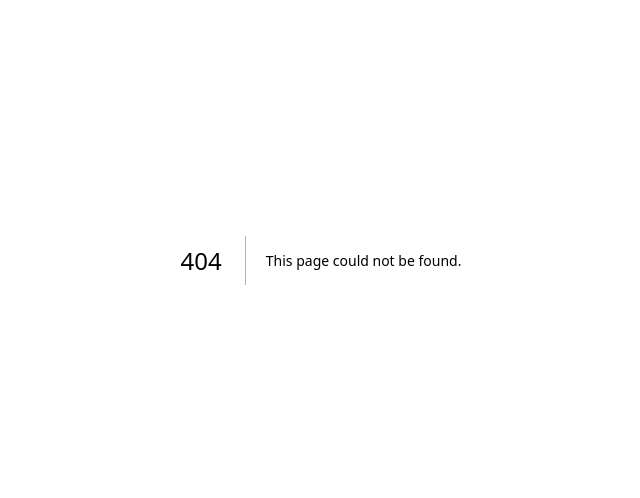
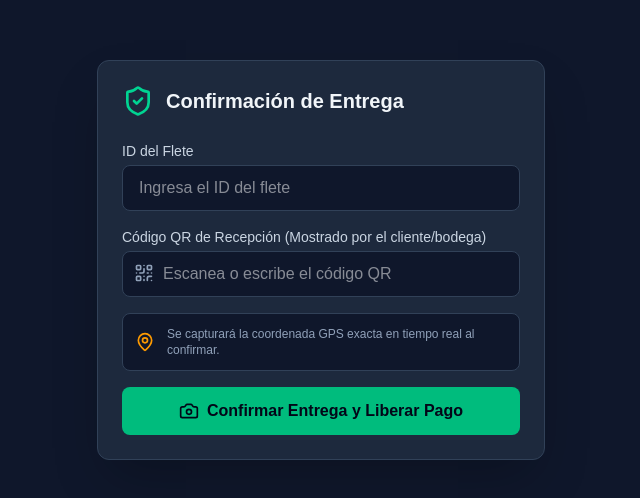
Before and after one commit to donovan-hue/mamalones, a Next.js app: page /entrega in a window 1280 px wide. Before the commit this address had no page. Shown: the part 140-638 px from the top of the page, without its empty margins (319-959 px from the left). Built offline with nearby package versions, Linux system fonts and the light colour scheme; no server answers.

Commit message:
feat: pantalla de confirmacion por QR agregada

```diff
--- /dev/null
+++ b/src/app/entrega/page.tsx
@@ -0,0 +1,145 @@
+"use client";
+
+import { useState } from "react";
+import { QrCode, Camera, CheckCircle2, ShieldCheck, MapPin } from "lucide-react";
+import { supabase } from "@/lib/supabase";
+
+export default function EscaneoEntrega() {
+  const [freightId, setFreightId] = useState("");
+  const [scannedQr, setScannedQr] = useState("");
+  const [loading, setLoading] = useState(false);
+  const [success, setSuccess] = useState(false);
+
+  const handleConfirmDelivery = async (e: React.FormEvent) => {
+    e.preventDefault();
+    setLoading(true);
+
+    navigator.geolocation.getCurrentPosition(
+      async (position) => {
+        const lat = position.coords.latitude;
+        const lng = position.coords.longitude;
+
+        const { data: freight, error: freightError } = await supabase
+          .from("freights")
+          .select("id, delivery_qr_code")
+          .eq("id", freightId)
+          .single();
+
+        if (freightError || !freight) {
+          alert("Error: Flete no encontrado");
+          setLoading(false);
+          return;
+        }
+
+        if (freight.delivery_qr_code !== scannedQr) {
+          alert("🚨 Código QR Incorrecto. El QR no corresponde a este pedido.");
+          setLoading(false);
+          return;
+        }
+
+        await supabase.from("freight_evidences").insert([
+          {
+            freight_id: freightId,
+            uploader_id: "00000000-0000-0000-0000-000000000000",
+            evidence_type: "delivery_qr_scan",
+            image_url: "https://ejemplo.com/evidencia_qr.jpg",
+            captured_lat: lat,
+            captured_lng: lng,
+          },
+        ]);
+
+        await supabase
+          .from("freights")
+          .update({ status: "completed" })
+          .eq("id", freightId);
+
+        await supabase
+          .from("escrow_payments")
+          .update({
+            payment_status: "released",
+            released_at: new Date().toISOString(),
+          })
+          .eq("freight_id", freightId);
+
+        setLoading(false);
+        setSuccess(true);
+      },
+      (error) => {
+        alert("Error al obtener GPS obligatorio: " + error.message);
+        setLoading(false);
+      }
+    );
+  };
+
+  return (
+    <div className="min-h-screen bg-slate-900 text-slate-100 p-6 flex items-center justify-center">
+      <div className="max-w-md w-full bg-slate-800 rounded-xl p-6 border border-slate-700 shadow-2xl">
+        <div className="flex items-center gap-3 mb-6">
+          <ShieldCheck className="w-8 h-8 text-emerald-400" />
+          <h1 className="text-xl font-bold">Confirmación de Entrega</h1>
+        </div>
+
+        {success ? (
+          <div className="text-center py-8 space-y-4">
+            <CheckCircle2 className="w-16 h-16 text-emerald-400 mx-auto" />
+            <h2 className="text-2xl font-bold text-white">¡Entrega Confirmada!</h2>
+            <p className="text-sm text-slate-400">
+              El pago ha sido liberado de la Bóveda Escrow hacia la cuenta de la fletera.
+            </p>
+            <a
+              href="/cargas"
+              className="inline-block bg-amber-500 hover:bg-amber-600 text-slate-950 font-bold px-6 py-2.5 rounded-lg text-sm mt-4"
+            >
+              Volver al Tablero
+            </a>
+          </div>
+        ) : (
+          <form onSubmit={handleConfirmDelivery} className="space-y-4">
+            <div>
+              <label className="block text-sm font-medium mb-1 text-slate-300">ID del Flete</label>
+              <input
+                type="text"
+                required
+                placeholder="Ingresa el ID del flete"
+                value={freightId}
+                onChange={(e) => setFreightId(e.target.value)}
+                className="w-full bg-slate-900 border border-slate-700 rounded-lg py-2.5 px-4 text-white focus:outline-none focus:border-amber-500"
+              />
+            </div>
+
+            <div>
+              <label className="block text-sm font-medium mb-1 text-slate-300">
+                Código QR de Recepción (Mostrado por el cliente/bodega)
+              </label>
+              <div className="relative">
+                <QrCode className="absolute left-3 top-3 w-5 h-5 text-slate-400" />
+                <input
+                  type="text"
+                  required
+                  placeholder="Escanea o escribe el código QR"
+                  value={scannedQr}
+                  onChange={(e) => setScannedQr(e.target.value)}
+                  className="w-full bg-slate-900 border border-slate-700 rounded-lg py-2.5 pl-10 pr-4 text-white focus:outline-none focus:border-amber-500"
+                />
+              </div>
+            </div>
+
+            <div className="bg-slate-900 border border-slate-700 rounded-lg p-3 flex items-center gap-3 text-xs text-slate-400">
+              <MapPin className="w-5 h-5 text-amber-500 shrink-0" />
+              <span>Se capturará la coordenada GPS exacta en tiempo real al confirmar.</span>
+            </div>
+
+            <button
+              type="submit"
+              disabled={loading}
+              className="w-full bg-emerald-500 hover:bg-emerald-600 disabled:opacity-50 text-slate-950 font-bold py-3 rounded-lg transition-colors flex items-center justify-center gap-2 mt-4"
+            >
+              <Camera className="w-5 h-5" />
+              {loading ? "Validando GPS y QR..." : "Confirmar Entrega y Liberar Pago"}
+            </button>
+          </form>
+        )}
+      </div>
+    </div>
+  );
+}
```
